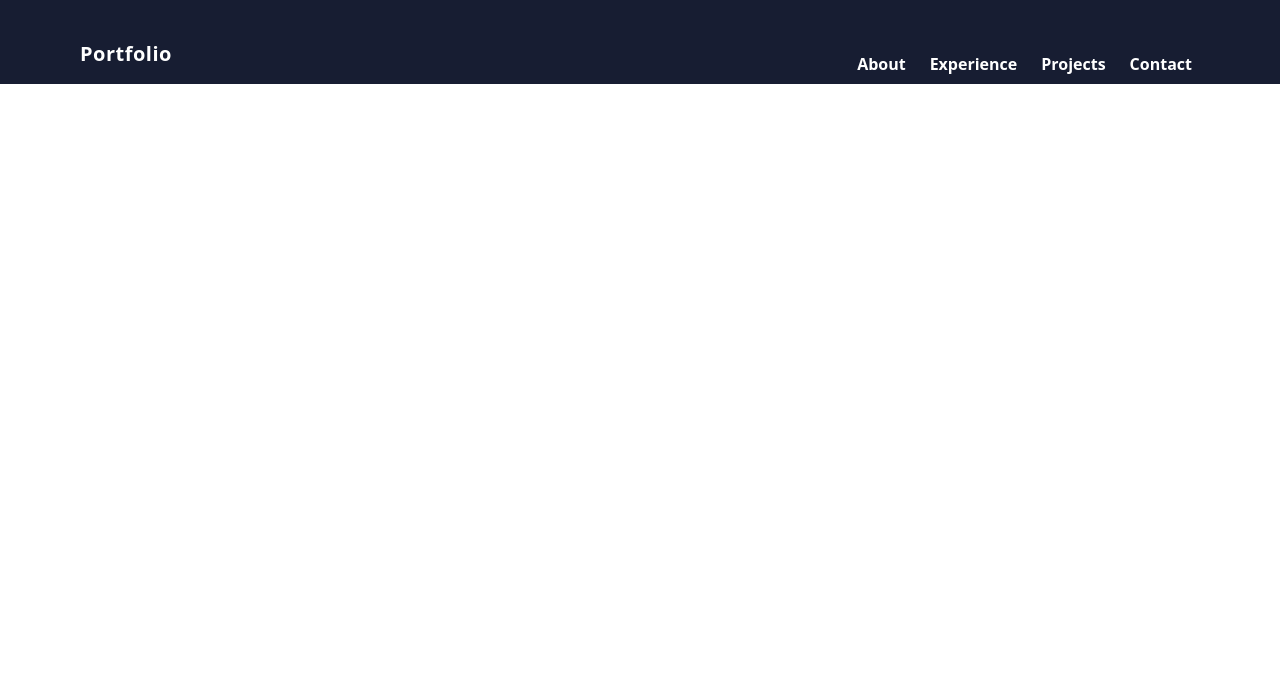
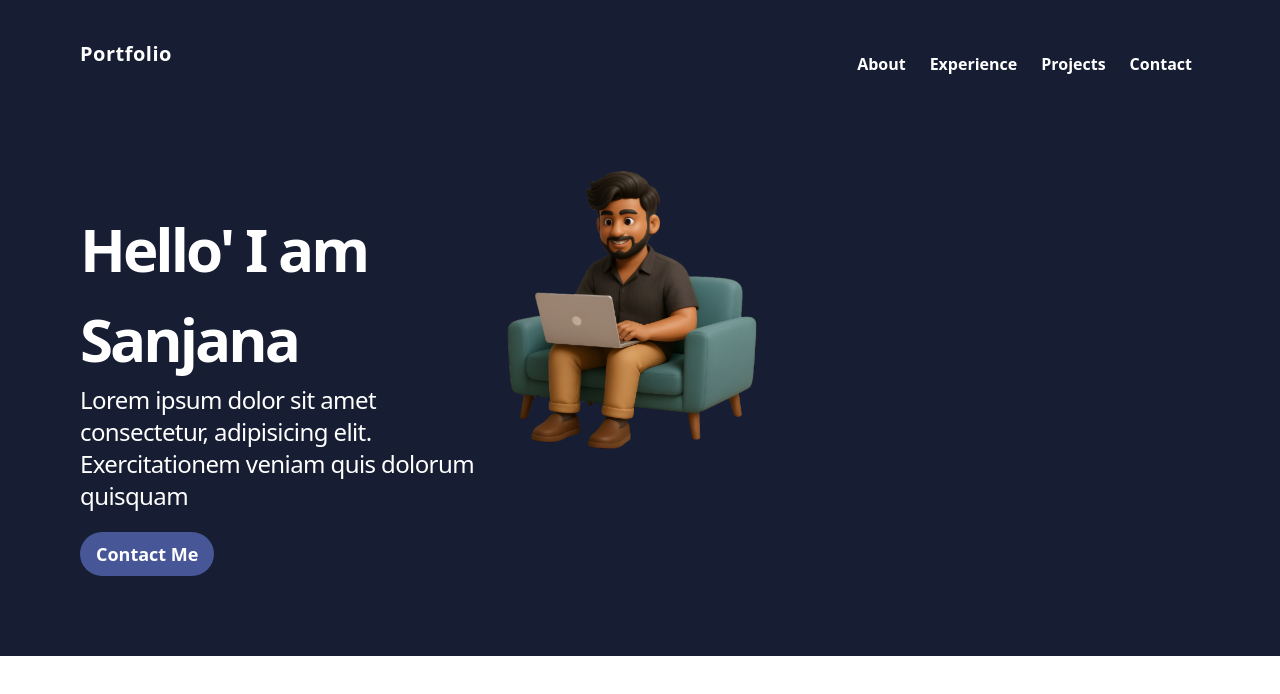
Before and after one commit to PahanSanjana/portfolio, a React (Vite) app in the folder portfolio_react/: page / in a window 1280 px wide. Shown: the top 694 px of the page. Built offline with nearby package versions, Linux system fonts and the light colour scheme.

Commit message:
Add Home component with introduction text and avatar image

```diff
--- a/portfolio_react/src/App.jsx
+++ b/portfolio_react/src/App.jsx
@@ -1,12 +1,12 @@
-import { Navbar } from "./components/Navbar/Navbar"
+import { Home } from "./components/Home/Home";
+import { Navbar } from "./components/Navbar/Navbar";
 function App() {
-
-
   return (
     <div className="bg-[#171d32] h-auto w-full overflow-hidden">
       <Navbar />
+      <Home />
     </div>
-  )
+  );
 }
 
-export default App
+export default App;
--- /dev/null
+++ b/portfolio_react/src/components/Home/Home.jsx
@@ -0,0 +1,23 @@
+import React from "react";
+import avatarImg from "../../assets/Me-working-on-a-laptop.png";
+
+export const Home = () => {
+  return (
+    <div className="text-white flex w-full justify-between items-start p-10 md:p-20">
+      <div className="md:w-2/4 md:pt-10">
+        <h1 className="text-3xl md:text-6xl font-bold flex leading-normal tracking-tighter">
+          Hello' I am Sanjana
+        </h1>
+        <p className="text-sm md:text-2xl tracking-tight">
+          Lorem ipsum dolor sit amet consectetur, adipisicing elit.
+          Exercitationem veniam quis dolorum quisquam
+        </p>
+        <button className="mt-5 md:md-10 text-white py02 px-3 text-sm md:text-lg md:py-2 md:px-4 hover:opacity-85
+        duration-300 hover:scale-105 font-semibold rounded-3xl bg-[#465697]">
+          Contact Me
+        </button>
+      </div>
+      <div><img className="w-2/5" src={avatarImg} alt="" /></div>
+    </div>
+  );
+};
```
Also changed, not shown: portfolio_react/src/components/Navbar/Navbar.jsx (+14 -13 lines), portfolio_react/src/assets/Me-working-on-a-laptop.png (added).
